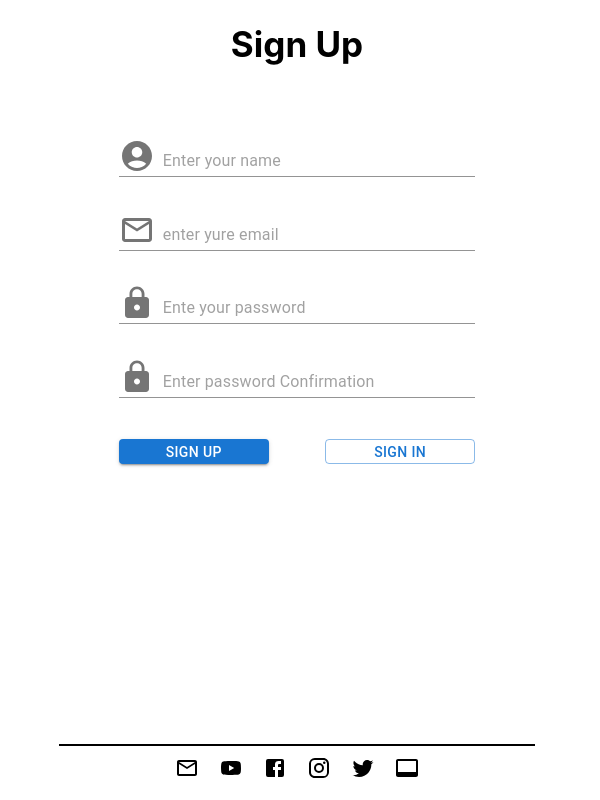
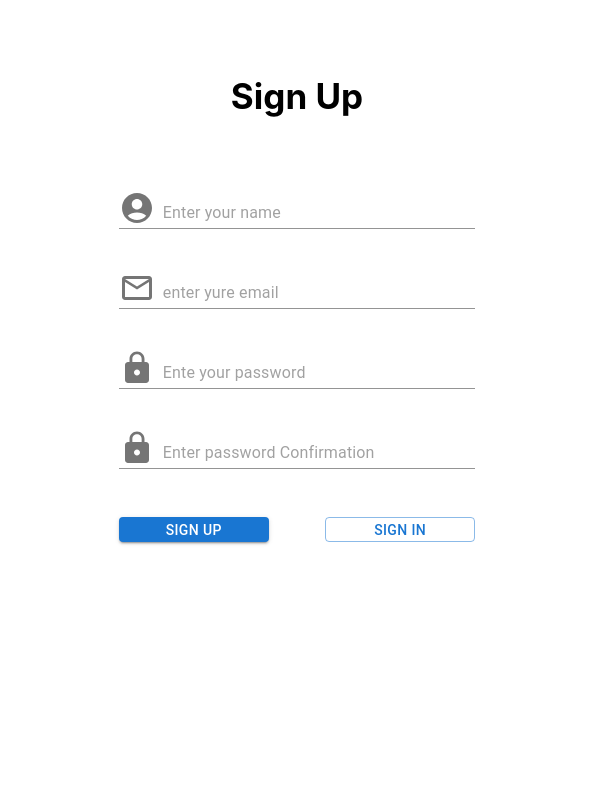
Before and after one commit to raanan12/marcet, a React (Create React App) app in the folder pages/: page /signUp in a window 600 px wide. Built offline with nearby package versions, Linux system fonts and the light colour scheme; no server answers.

Commit message:
Re-add submodule rets

```diff
--- a/pages/src/component/styls/pageBuy.css
+++ b/pages/src/component/styls/pageBuy.css
@@ -1,12 +1,12 @@
 @media (max-width:600px){
     .main2{
         display: flex;
-        justify-content: space-around;
+        justify-content: center;
         align-items: center;
-        margin: 15px;
         height: 100%;
         width: 99%;
         flex-direction: column;
+        padding-bottom: 10px;
     }
 }
 
--- a/pages/src/component/styls/signIn.css
+++ b/pages/src/component/styls/signIn.css
@@ -1,8 +1,3 @@
-.main1S{
-    display: flex;
-    height: 99.3vh;
-    width: 99%;
-}
 
 
 .part1I{
@@ -62,6 +57,12 @@
 
 
 @media (min-width:600px) {
+  .main1S{
+      display: flex;
+      height: 99.3vh;
+      width: 99%;
+}
+
   .down{
     border-top: 2px solid white;
     width: 80%;
@@ -78,6 +79,7 @@
 }
 
 @media (max-width:600px) {
+
   .part1I{
     display: none;
   }
@@ -92,9 +94,7 @@
   }
 
   .down {
-    border-top: 2px solid black;
-    width: 80%;
-    margin-top: 80px;
+    display: none;
   }
   .iconDown{
     color: black;
--- a/pages/src/component/styls/signUp.css
+++ b/pages/src/component/styls/signUp.css
@@ -1,9 +1,3 @@
-.main1{
-    display: flex;
-    height: 99.3vh;
-    width: 99%;
-}
-
 
 .part1{
   width: 60%;
@@ -62,6 +56,11 @@
 
 
 @media (min-width:700px) {
+  .main1{
+    display: flex;
+    height: 99.3vh;
+    width: 99%;
+}
 
   .down{
     border-top: 2px solid white;
```
